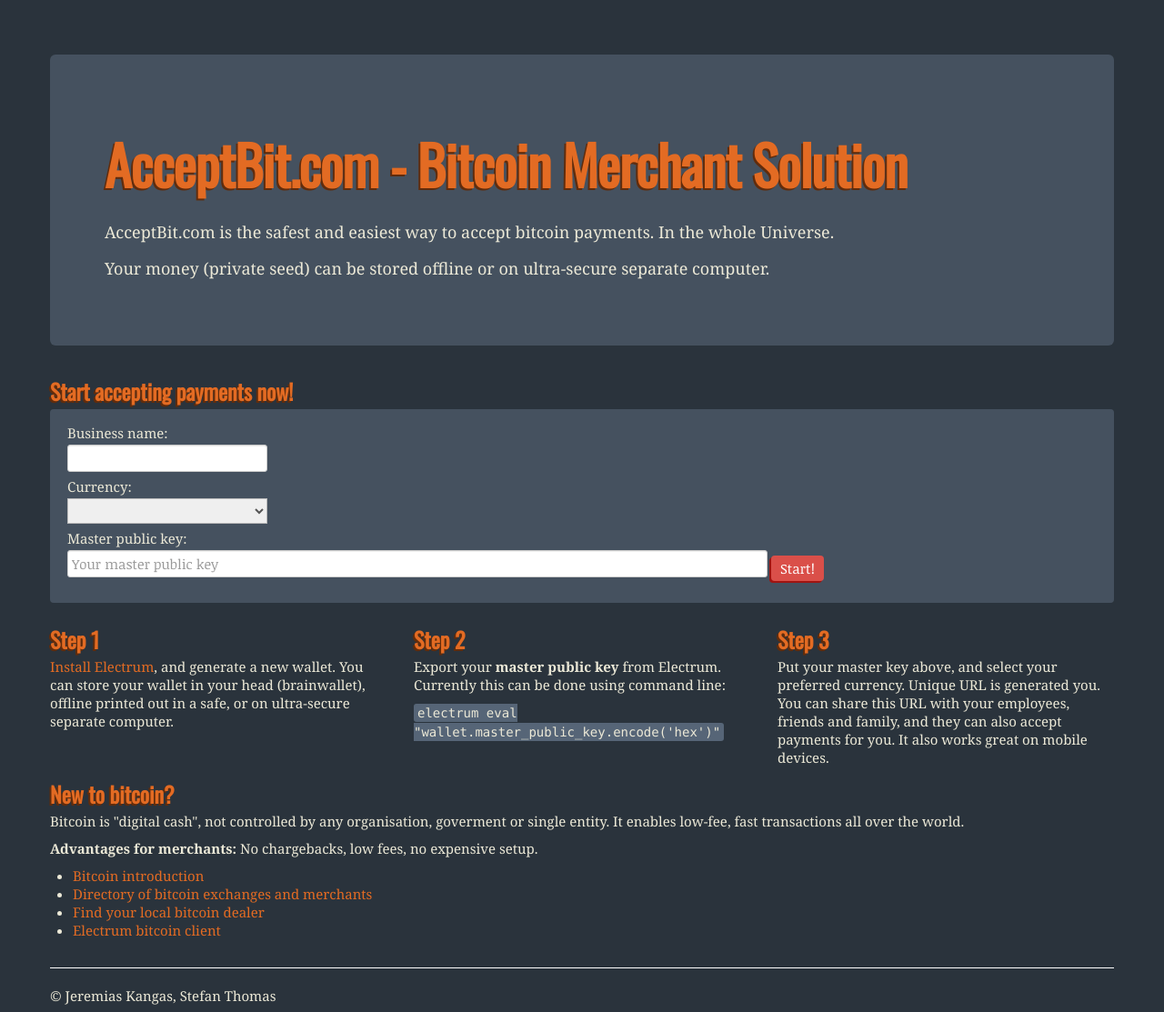
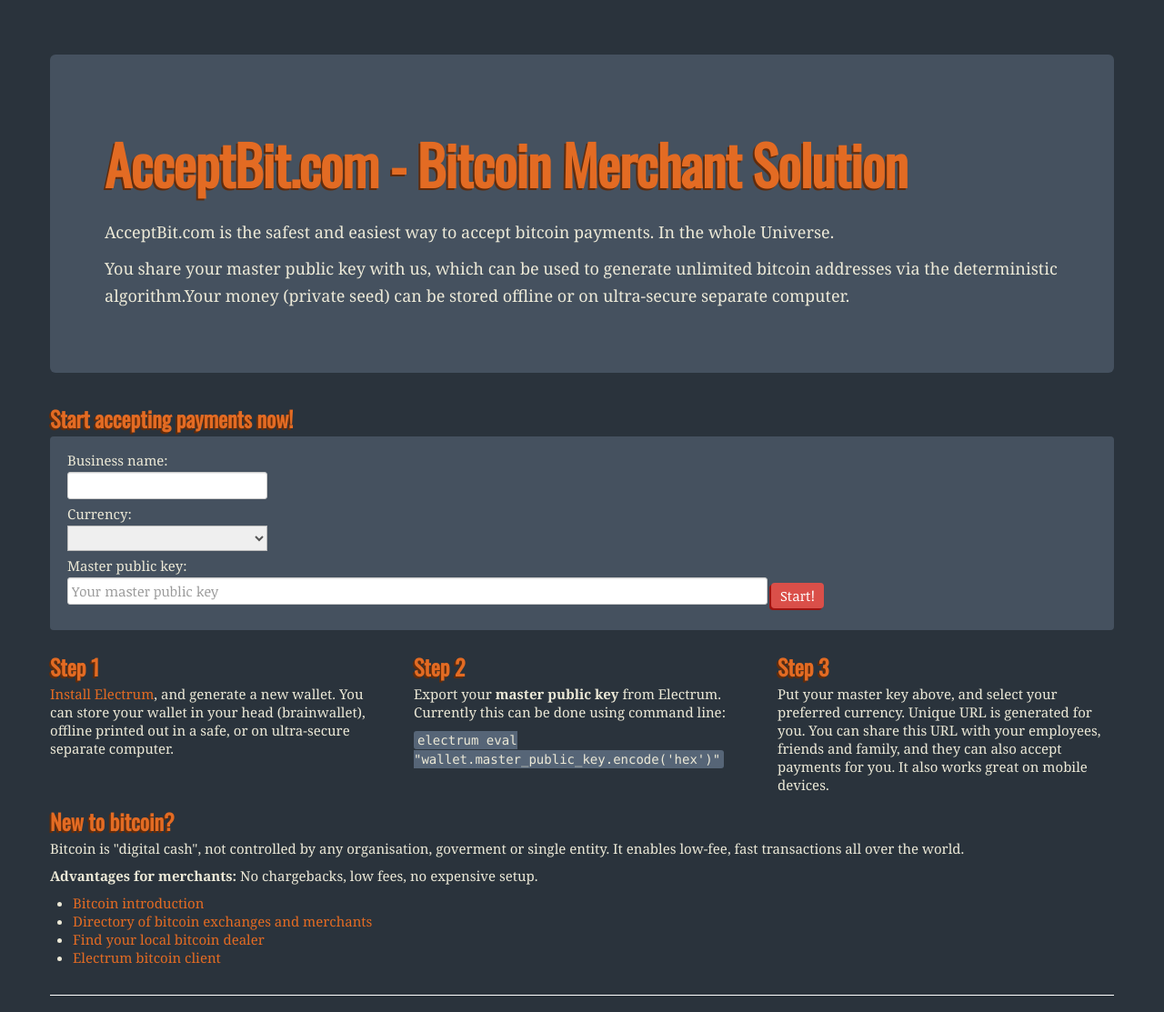
Before and after one commit to kangasbros/electrumpos, a Django app: page / in a window 1280 px wide. Shown: the top 1113 px of the page at 91% size. Run offline with Django 3.2, Linux system fonts and the light colour scheme; lists and menus that the app fills with data are empty; parts of the project's set-up code (start-up, migrations or seed data) failed here and were passed over; some libraries are stand-ins or nearby versions.

Commit message:
fixed few texts

```diff
--- a/templates/home.html
+++ b/templates/home.html
@@ -26,7 +26,7 @@
       <div class="hero-unit">
         <h1>AcceptBit.com - Bitcoin Merchant Solution</h1>
         <p>AcceptBit.com is the safest and easiest way to accept bitcoin payments. In the whole Universe.</p>
-        <p>Your money (private seed) can be stored offline or on ultra-secure separate computer.</p>
+        <p>You share your master public key with us, which can be used to generate unlimited bitcoin addresses via the deterministic algorithm.Your money (private seed) can be stored offline or on ultra-secure separate computer.</p>
       </div>
 
       <div class="row">
@@ -52,7 +52,7 @@
        </div>
         <div class="span4">
           <h2>Step 3</h2>
-          <p>Put your master key above, and select your preferred currency. Unique URL is generated you. You can share this URL with your employees, friends and family, and they can also accept payments for you. It also works great on mobile devices.</p>
+          <p>Put your master key above, and select your preferred currency. Unique URL is generated for you. You can share this URL with your employees, friends and family, and they can also accept payments for you. It also works great on mobile devices.</p>
         </div>
       </div>
 
```
